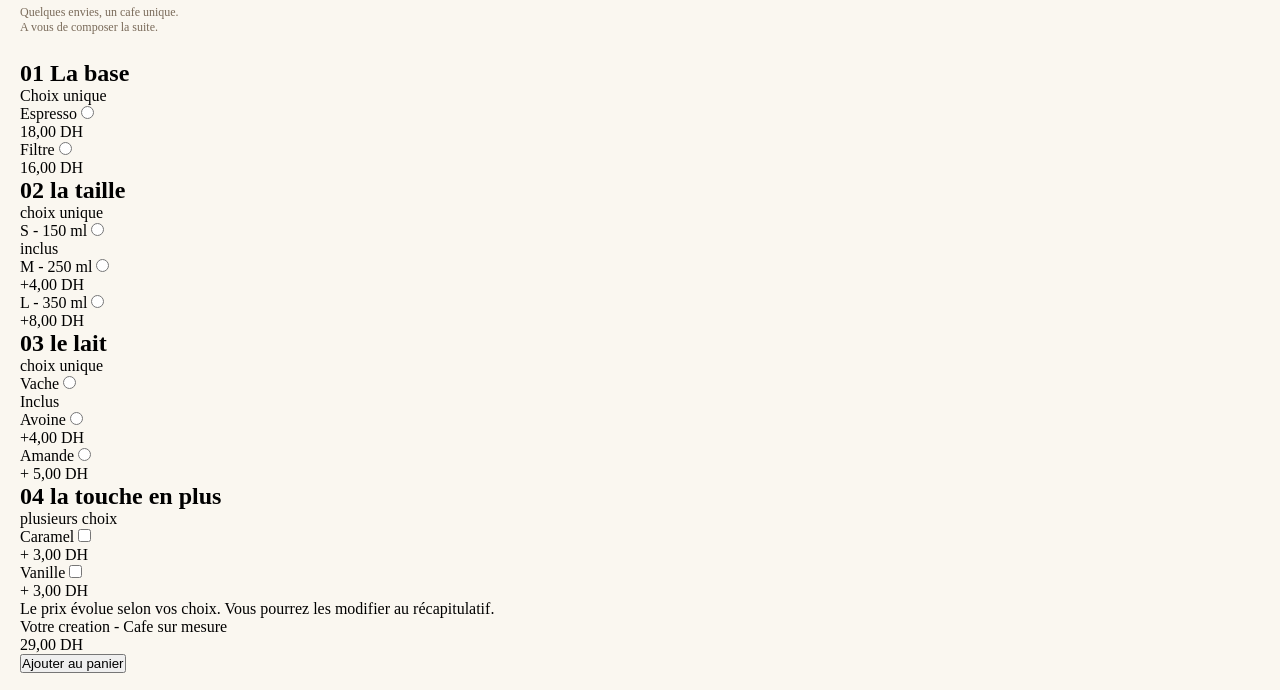
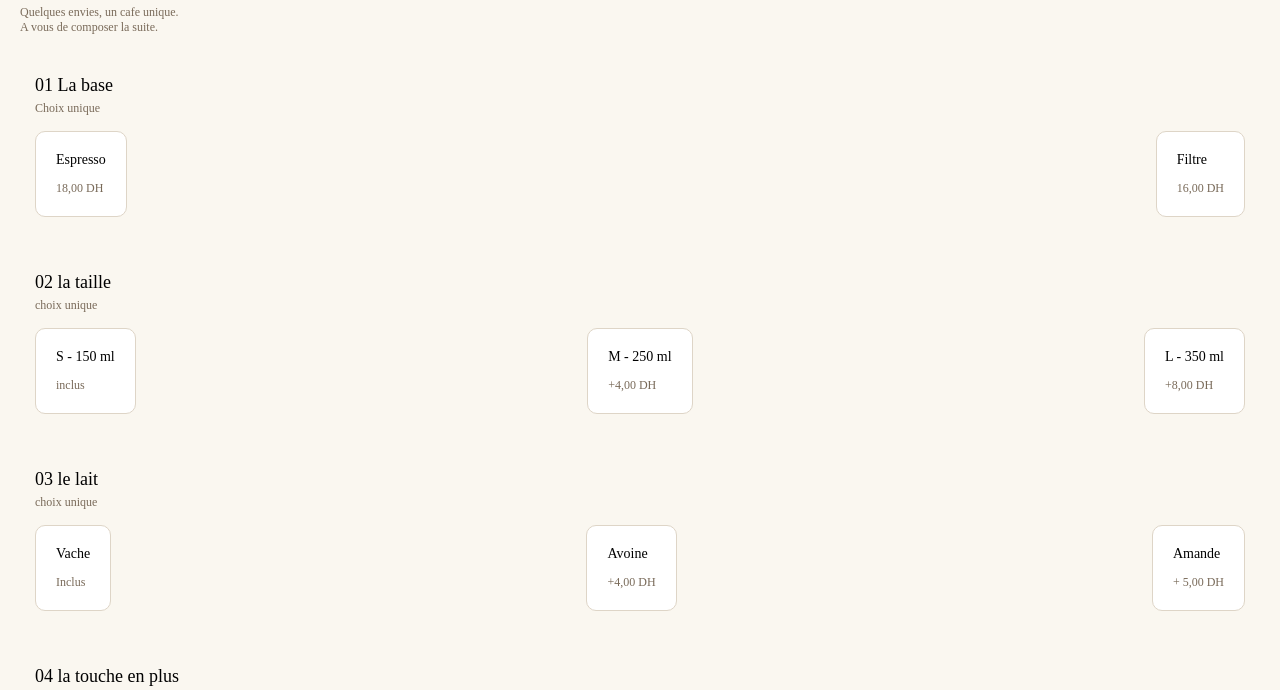
Before and after one commit to hicham-ahtouch/Blend-Build, a plain HTML site: page index.html in a window 1280 px wide. Shown: the part 717-1407 px from the top of the page. Drawn offline with Linux system fonts and the light colour scheme.

Commit message:
feat:working on js

```diff
--- a/index.html
+++ b/index.html
@@ -5,6 +5,7 @@
     <meta charset="UTF-8">
     <meta name="viewport" content="width=device-width, initial-scale=1.0">
     <link rel="stylesheet" href="style.css">
+    <script src="script.js" defer></script>
     <title>Document</title>
 </head>
 
@@ -55,70 +56,70 @@
                 <p class="intro-descr">Quelques envies, un cafe unique.</p>
                 <p class="intro-descr">A vous de composer la suite.</p>
             </div>
-            <form>
-                <div>
+            <form class="form-sec">
+                <div class="form-top">
                     <h2>01 La base</h2>
                     <p>Choix unique</p>
-                    <div class="form-option">
-                        <label for="espresso">Espresso</label>
-                        <input type="radio" id="espresso" name="coffee" value="espresso">
-                        <p>18,00 DH</p>
+                    <div class="form-options">
+                        <label id="espresso-name" for="espresso"> Espresso</label>
+                        <input type="radio" name="coffee" id="espresso">
+                        <p id="espresso-price">18,00 DH</p>
                     </div>
-                    <div>
-                        <label for="filtre">Filtre</label>
-                        <input type="radio" id="filtre" name="coffee" value="filtre">
-                        <p>16,00 DH</p>
+                    <div class="form-options">
+                        <label id="filtre-name" for="filtre">Filtre</label>
+                        <input type="radio" id="filtre" name="coffee">
+                        <p id="filtre-price">16,00 DH</p>
                     </div>
                 </div>
-                <div>
+                <div class="form-top">
                     <h2>02 la taille</h2>
                     <p>choix unique</p>
-                    <div>
-                        <label for="small">S - 150 ml</label>
-                        <input type="radio" id="small" name="taille" value="small">
+                    <div class="form-options">
+                        <label id="taille" for="small">S - 150 ml</label>
+                        <input type="radio" id="small" name="taille" >
                         <p>inclus</p>
                     </div>
-                    <div>
+                    <div class="form-options">
                         <label for="medium">M - 250 ml</label>
-                        <input type="radio" id="medium" name="taille" value="medium">
+                        <input type="radio" id="medium" name="taille">
                         <p>+4,00 DH</p>
                     </div>
-                    <div>
+                    <div class="form-options">
                         <label for="large">L - 350 ml</label>
-                        <input type="radio" id="large" name="taille" value="large">
+                        <input type="radio" id="large" name="taille" >
                         <p>+8,00 DH</p>
                     </div>
                 </div>
-                <div>
+                <div class="form-top">
                     <h2>03 le lait</h2>
                     <p>choix unique</p>
-                    <div>
+                    <div class="form-options">
                         <label for="vache">Vache</label>
-                        <input type="radio" name="lait" id="vache" value="vache">
+                        <input type="radio" name="lait" id="vache" >
                         <p>Inclus</p>
                     </div>
-                    <div>
+                    <div class="form-options">
                         <label for="avoine">Avoine</label>
-                        <input type="radio" name="lait" id="avoine" value="avoine">
+                        <input type="radio" name="lait" id="avoine" >
                         <p>+4,00 DH</p>
                     </div>
-                    <div>
+                    <div class="form-options">
                         <label for="amande">Amande</label>
-                        <input type="radio" name="lait" id="amande" value="amande">
+                        <input type="radio" name="lait" id="amande" >
                         <p>+ 5,00 DH</p>
                     </div>
                 </div>
-                <div>
+                <div class="form-top">
                     <h2>04 la touche en plus</h2>
                     <p>plusieurs choix</p>
-                    <div>
+                    <div class="form-options">
                         <label for="caramel">Caramel</label>
-                        <input type="checkbox" name="extra" id="caramel" value="caramel">
+                        <input type="checkbox" name="extra" id="caramel" >
                         <p>+ 3,00 DH</p>
                     </div>
-                    <div>
+                    <div class="form-options">
                         <label for="vanille">Vanille</label>
-                        <input type="checkbox" name="extra" id="vanille" value="vanille">
+                        <input type="checkbox" name="extra" id="vanille" >
                         <p>+ 3,00 DH</p>
                     </div>
                 </div>
--- /dev/null
+++ b/script.js
@@ -0,0 +1,27 @@
+const config = {
+  base: {
+    espresso: { name: "Espresso", price: 18 },
+    filtre: { name: "Filtre", price: 16 }
+  },
+  taille: {
+    s: { name: "S · 150 ml", price: 0 },
+    m: { name: "M · 250 ml", price: 4 },
+    l: { name: "L · 350 ml", price: 8 }
+  },
+  lait: {
+    vache: { name: "Lait de vache", price: 0 },
+    avoine: { name: "Lait d'avoine", price: 4 },
+    amande: { name: "Lait d'amande", price: 5 }
+  },
+  supplements: {
+    caramel: { name: "Caramel", price: 3 },
+    vanille: { name: "Vanille", price: 3 }
+  }
+};
+// document.getElementById("espresso-name").textContent = config.base.espresso.name;
+// document.getElementById("espresso-price").innerHTML = config.base.espresso.price.toFixed(2) + "DH";
+function afficheroptions(cle,option){
+    document.getElementById(cle+"-name").textContent = option.name;
+    // document.getElementById(cle+"-name").textContent = option.price.toFixed(2) + "DH";
+}
+afficheroptions("filtre",config.base.filtre);
--- a/style.css
+++ b/style.css
@@ -120,3 +120,56 @@ body{
     font-size: 12px;
     color: #796A59;
 }
+.form-sec{
+    display: flex;
+    flex-direction: column;
+    gap: 25px;
+}
+
+.form-top h2 {
+    width: 100%;
+    font-size: 18px;
+    font-weight: normal;
+    margin-bottom: 5px;
+}
+
+.form-top > p {
+    width: 100%;
+    font-size: 12px;
+    color: #796A59;
+    margin-bottom: 15px;
+}
+
+.form-top {
+    display: flex;
+    flex-wrap: wrap;
+    justify-content: space-between;
+    padding: 15px;
+}
+.form-options{
+    max-width: 150px;
+    display: grid;
+    padding: 20px;
+    border: 1px solid #DED5C7;
+    border-radius: 10px;
+    background-color: #FFFFFF;
+}
+
+.form-options label {
+    font-size: 14px;
+    /* cursor: pointer; */
+}
+
+.form-options input {
+    opacity: 0;
+}
+
+.form-options p {
+    font-size: 12px;
+    color: #796A59;
+}
+
+.form-options:has(input:checked) {
+    border: 1px solid #394B32;
+    background-color: #E9EDDF;
+}
```
